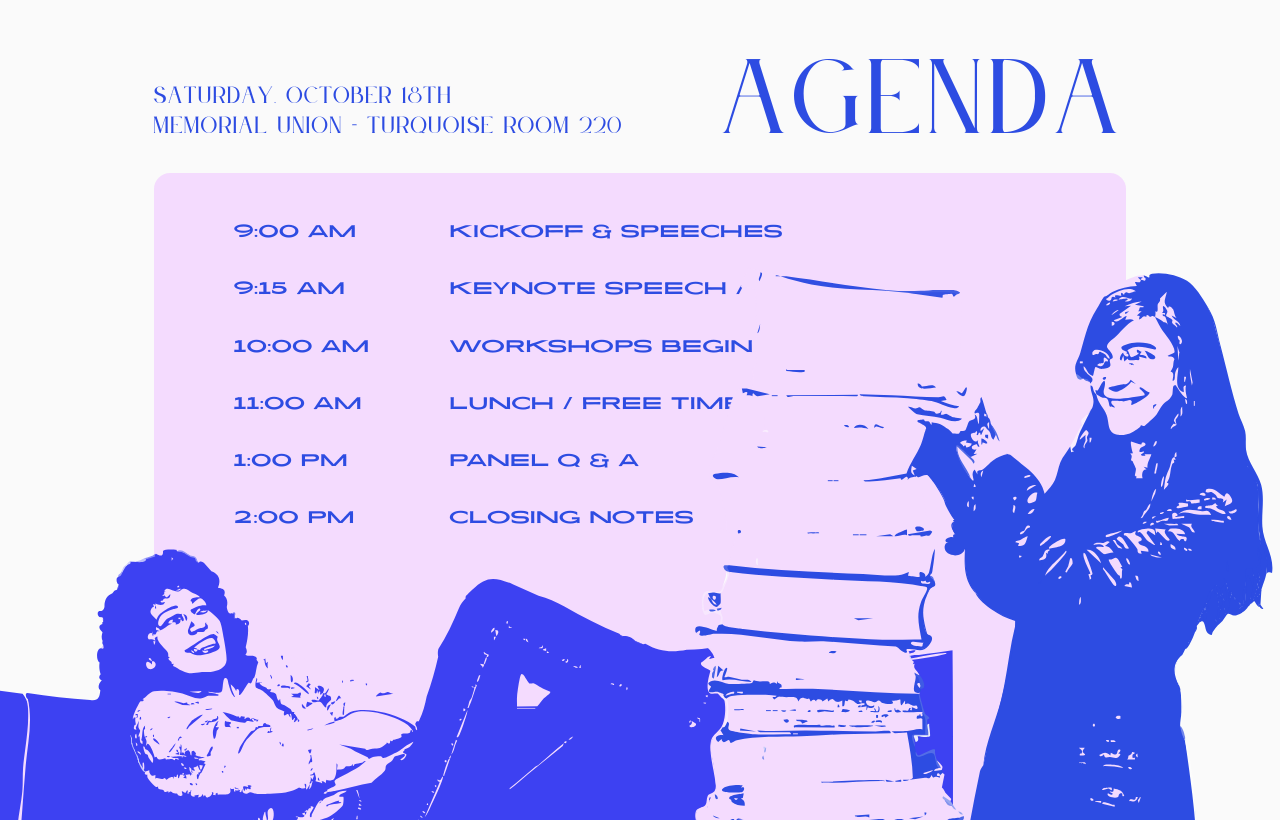
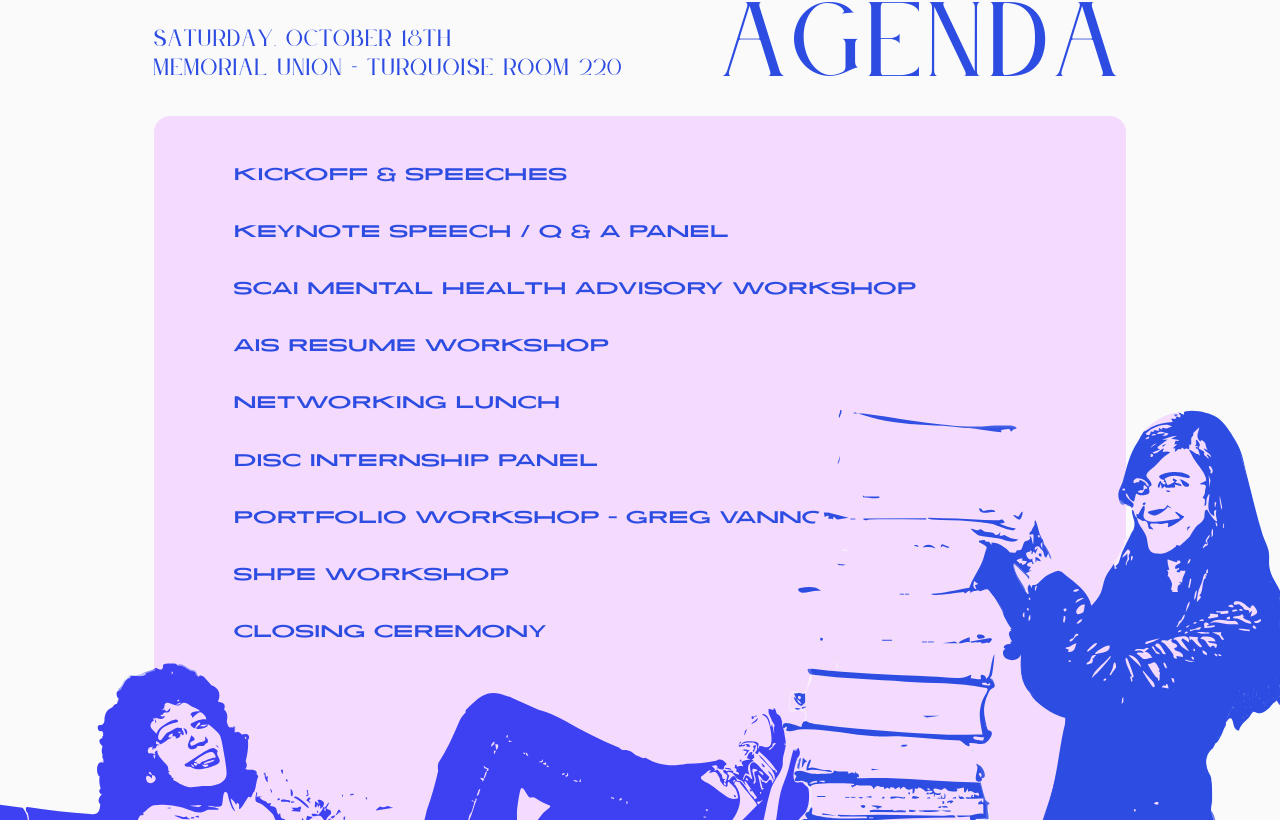
Before and after one commit to asusoda/ada-lovelace-conf-website, a Next.js app: page / in a window 1280 px wide. Shown: the part 1980-2800 px from the top of the page. Built offline with nearby package versions, Linux system fonts and the light colour scheme.

Commit message:
agenda changes

```diff
--- a/components/about.tsx
+++ b/components/about.tsx
@@ -3,7 +3,7 @@ import Image from "next/image"
 
 export function AboutSection() {
   return (
-    <section id="about" className="md:h-[calc(100vh+17rem)] 2xl:h-[calc(100vh+20rem)] bg-[var(--color-blue)] py-18 lg:py-32 overflow-hidden">
+    <section id="about" className="md:h-[calc(100vh+17rem)] lg:h-[calc(100vh+10rem)] xl:h-[calc(100vh+18rem)] 2xl:h-[calc(100vw-34rem)] bg-[var(--color-blue)] py-18 lg:py-32 overflow-hidden relative z-50">
       <div className="container mx-auto px-6 lg:px-12">
         <div className="">
           {/* Left side - Title and Description */}
@@ -29,7 +29,7 @@ export function AboutSection() {
             </div>
 
             <div className="flex">
-              <div className="flex-0 md:flex-2 md:min-w-40 overflow-visible">
+              <div className="flex-0 md:flex-2 md:min-w-20 lg:min-w-20 xl:min-w-40 2xl:min-w-60 overflow-visible">
                 {/* annie easley */}
                 <div className="w-full">
                   <Image
@@ -37,7 +37,7 @@ export function AboutSection() {
                     alt="Annie Easley Portrait"
                     width={500}
                     height={500}
-                    className="hidden md:block md:relative -left-80 2xl:-left-100 w-150 2xl:w-175 object-contain max-w-none h-pointer-events-none"
+                    className="hidden md:block md:relative -left-80 2xl:-left-80 lg:w-130 xl:w-160 2xl:w-190 object-contain max-w-none h-pointer-events-none"
                   />
                 </div>
               </div>
@@ -60,7 +60,7 @@ export function AboutSection() {
                   </li>
                 </ul>
               </div>
-              <div className="flex-0 md:flex-2 md:min-w-80 overflow-visible">
+              <div className="flex-0 md:flex-2 md:min-w-80 lg:min-w-60 xl:min-w-80 overflow-visible">
                 {/* hedy lamarr */}
                 <div className="w-full">
                   <Image
@@ -68,7 +68,7 @@ export function AboutSection() {
                     alt="Hedy Lamarr Portrait"
                     width={500}
                     height={500}
-                    className="hidden md:block md:relative w-150 2xl:w-175 right-30 2xl:right-50 object-contain max-w-none h-pointer-events-none"
+                    className="hidden md:block md:relative lg:w-130 xl:w-150 2xl:w-175 right-30 2xl:right-50 object-contain max-w-none h-pointer-events-none"
                   />
                 </div>
               </div>
@@ -80,7 +80,7 @@ export function AboutSection() {
                     alt="Grace Hopper Portrait"
                     width={550}
                     height={550}
-                    className="hidden md:block md:relative right-40 bottom-19 2xl:bottom-21 w-175 2xl:w-205 object-contain max-w-none h-pointer-events-none"
+                    className="hidden md:block md:relative lg:right-20 xl:right-40 bottom-10 lg:bottom-13 xl:bottom-19 2xl:bottom-21 lg:w-150 xl:w-175 2xl:w-205 object-contain max-w-none h-pointer-events-none"
                   />
                 </div>
               </div>
--- a/components/agenda.tsx
+++ b/components/agenda.tsx
@@ -3,15 +3,18 @@ import Image from "next/image"
 export function AgendaSection() {
   const scheduleItems = [
     { time: "9:00 AM", title: "KICKOFF & SPEECHES" },
-    { time: "9:15 AM", title: "KEYNOTE SPEECH / Q & A" },
-    { time: "10:00 AM", title: "WORKSHOPS BEGIN" },
-    { time: "11:00 AM", title: "LUNCH / FREE TIME" },
-    { time: "1:00 PM", title: "PANEL Q & A" },
-    { time: "2:00 PM", title: "CLOSING NOTES" },
+    { time: "9:15 AM", title: "KEYNOTE SPEECH / Q & A PANEL" },
+    { time: "10:30 AM", title: "SCAI MENTAL HEALTH ADVISORY WORKSHOP" },
+    { time: "11:00 AM", title: "AIS RESUME WORKSHOP" },
+    { time: "12:00 AM", title: "NETWORKING LUNCH" },
+    { time: "1:15 AM", title: "DISC INTERNSHIP PANEL" },
+    { time: "2:30 AM", title: "PORTFOLIO WORKSHOP - GREG VANNONI" },
+    { time: "3:30 PM", title: "SHPE WORKSHOP" },
+    { time: "4:30 PM", title: "CLOSING CEREMONY" },
   ]
 
   return (
-    <section id="agenda" className="max-h-[calc(100vh+10rem)] 2xl:max-h-[calc(100vh+8rem)] bg-[var(--color-white)] py-6 sm:py-8 xl:py-30 2xl:py-16 px-4 sm:px-6 xl:px-8 2xl:px-12 relative overflow-hidden">
+    <section id="agenda" className="max-h-[calc(100vh+15rem)] 2xl:max-h-[calc(100vh+10rem)] bg-[var(--color-white)] py-6 sm:py-8 xl:py-30 2xl:py-16 px-4 sm:px-6 xl:px-8 2xl:px-12 relative overflow-hidden">
       <div className="w-[80%] lg:max-w-6xl 2xl:max-w-[70%] mx-auto">
         <div className="relative">
           {/* Date + location Header */}
@@ -46,7 +49,7 @@ export function AgendaSection() {
             <div className="bg-[var(--color-light-purple)] rounded-xl xl:rounded-2xl p-4 sm:p-6 xl:p-10 2xl:p-10 backdrop-blur-sm font-lucidity text-[var(--color-blue)]">
               <div className="text-[clamp(1rem,1vw+0.25rem,2rem)] hidden lg:block lg:flex gap-4 sm:gap-6 xl:gap-20 2xl:gap-12 px-5 lg:px-10 pb-10 lg:pb-70 2xl:pb-120">
                 {/* Left column - Times */}
-                <div className="flex flex-col space-y-2 sm:space-y-3 xl:space-y-4 2xl:space-y-5">
+                <div className="hidden flex flex-col space-y-2 sm:space-y-3 xl:space-y-4 2xl:space-y-5">
                   {scheduleItems.map((item, index) => (
                     <span
                       key={index}
@@ -114,7 +117,7 @@ export function AgendaSection() {
                     alt="Margaret Ham Portrait"
                     width={450}
                     height={450}
-                    className="hidden md:block md:relative right-200 2xl:right-210 -bottom-110 2xl:-bottom-10 w-430 2xl:w-500 object-contain max-w-none h-pointer-events-none"
+                    className="hidden md:block md:relative right-160 2xl:right-210 -bottom-100 2xl:-bottom-10 w-380 2xl:w-500 object-contain max-w-none h-pointer-events-none"
                   />
                 </div>
             </div>
--- a/components/hero.tsx
+++ b/components/hero.tsx
@@ -13,9 +13,9 @@ export function HeroSection() {
   }
 
   return (
-    <section className="bg-[var(--color-white)] flex items-center justify-center mb-[7%] lg:mb-[3%] 2xl:mb-[1.8%] overflow-hidden">
+    <section className="bg-[var(--color-white)] flex items-center justify-center overflow-hidden">
       <div className="container mx-auto px-6">
-        <div className="flex flex-col lg:flex-row items-center justify-between gap-5 h-[21rem] lg:h-[calc(100vh-5.3rem)] pt-[3%]">
+        <div className="flex flex-col lg:flex-row items-center justify-between gap-5 h-[21rem] lg:h-[calc(100vh-12rem)] xl:h-[calc(100vh-7.5rem)] 2xl:h-[calc(100vh+3rem)] pt-[3%]">
           {/* Left side - Portrait illustration */}
           <div style={{pointerEvents: "none"}} className="w-full lg:w-1/2 hidden lg:block">
             {/* <Image
@@ -32,7 +32,7 @@ export function HeroSection() {
                 width={0}
                 height={0}
                 sizes="(max-width: 1024px) 60vw, 40vw"
-                className="w-[60vw] md:w-[45vw] lg:w-[70vw] xl:w-[75vw] h-auto absolute top-[5vh] left-[-5vw] lg:left-[]-7vw xl:left-[-11vw]"
+                className="w-[60vw] md:w-[45vw] lg:w-[70vw] xl:w-[75vw] h-auto absolute z-0 top-[5vh] left-[-5vw] lg:left-[]-7vw xl:left-[-11vw]"
               />
 
             {/* invisible placeholder to preserve flow */}
@@ -87,7 +87,7 @@ export function HeroSection() {
                 <Button
                   size="lg"
                   asChild
-                  className="text-[clamp(0.7rem,1.5vw,3rem)] text-[var(--color-white)] bg-[var(--color-blue)] font-lucidity hover:bg-blue-500 hover:scale-105 transition-transform font-semibold lg:px-30 xl:px-40 lg:py-10 2xl:py-15 rounded-full w-[80%] 2xl:ml-[18%]"
+                  className="text-[clamp(0.7rem,1.5vw,3rem)] text-[var(--color-white)] bg-[var(--color-blue)] font-lucidity hover:bg-blue-500 hover:scale-105 transition-transform font-semibold lg:px-30 xl:px-40 lg:py-5 xl:py-10 2xl:py-15 rounded-full w-[80%] 2xl:ml-[18%]"
                 >
                   <a href="https://sundevilcentral.eoss.asu.edu/SoDA/rsvp_boot?id=384609" target="_blank" rel="noopener noreferrer">
                     REGISTER NOW
```
